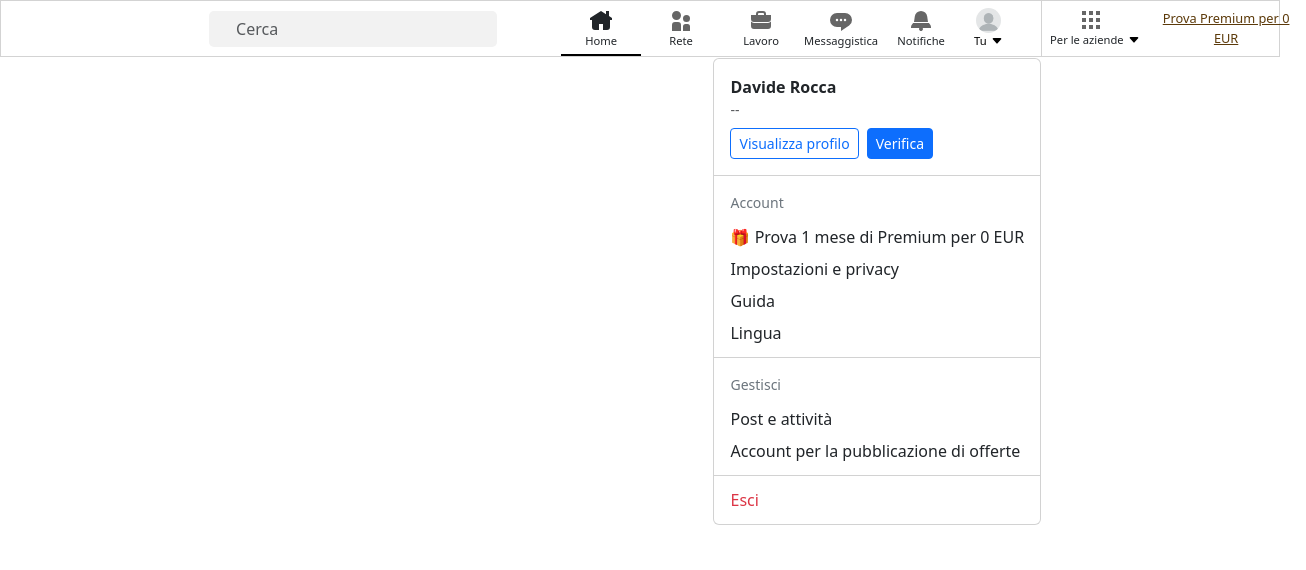
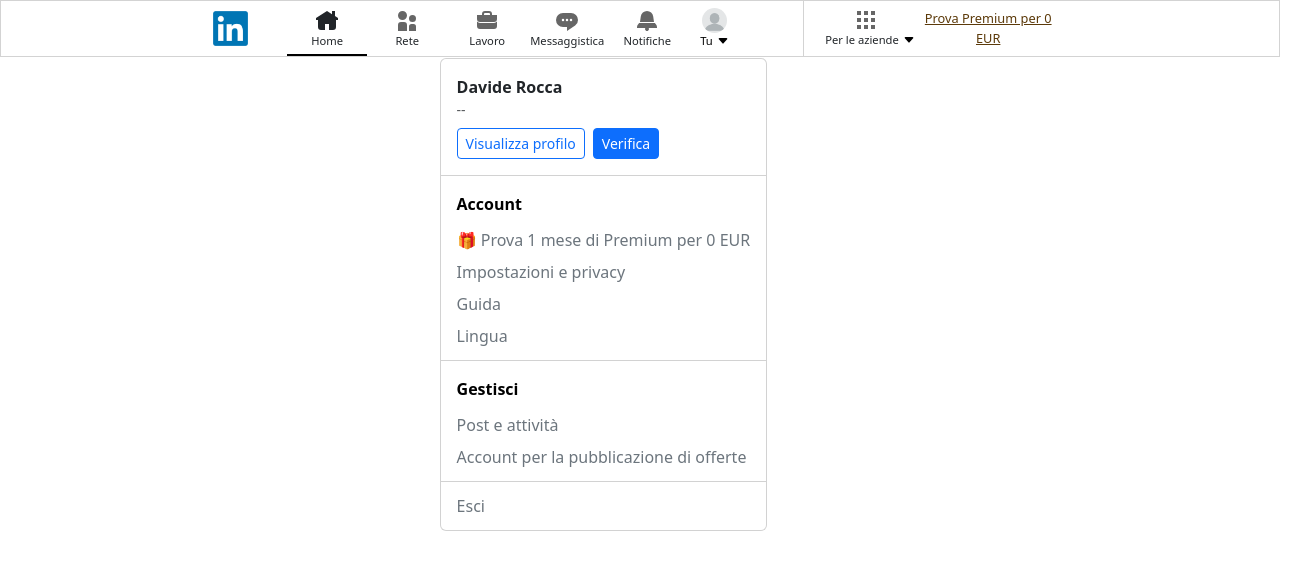
Before and after one commit to Sergio-dev01/BW3_Linkedin, a React (Vite) app: page / in a window 1280 px wide. Both pictures are taken after a click on the button "Tu". Shown: the top 570 px of the page, 1306 px wide, since content can reach past the window. Built offline with nearby package versions, Linux system fonts and the light colour scheme.

Commit message:
da sistemare responsivness

```diff
--- a/src/App.css
+++ b/src/App.css
@@ -49,3 +49,33 @@
 #dropdown-user::after {
   display: none !important;
 }
+
+.custom-icon {
+  color: #2a67a4;
+  font-size: 2.3rem;
+}
+
+.dropdownArea {
+  width: 850px;
+}
+
+.dropdownArea2 {
+  width: 800px;
+  height: 700px;
+}
+
+.dropdownArea3 {
+  width: 375px;
+  height: 650px;
+  border-right: 1px solid lightgrey;
+}
+
+.dropdownArea4 {
+  width: 375px;
+}
+
+@media screen and (max-width: 1700px) {
+  .searchForm {
+    display: none !important;
+  }
+}
--- a/src/components/TopBar.jsx
+++ b/src/components/TopBar.jsx
@@ -1,18 +1,20 @@
 import { Button, Col, Container, Dropdown, Form, Image, InputGroup, Nav, Navbar, NavDropdown, Row } from "react-bootstrap";
-import { CaretDownFill, Search } from "react-bootstrap-icons";
+import { Bullseye, CaretDownFill, CompassFill, Easel2Fill, FileEarmarkBarGraphFill, PatchCheckFill, PeopleFill, Search, Youtube } from "react-bootstrap-icons";
 
 const TopBar = function () {
   return (
     <Container fluid className="navbar-container">
       <Navbar expand="lg" className="navbar navbar-expand-lg py-0">
         <div className="d-flex w-100 align-items-center left-navbar">
-          <div className="d-flex align-items-center">
+          <Container fluid>
+            <Row className="w-100 align-items-center">
+              <Col xs={12} md={6} className="d-flex align-items-center mb-2 mb-md-0">
                 <Navbar.Brand href="#" className="me-2">
-              <Image className="img-fluid" style={{ width: "35px" }} src="public/LinkedIn_logo_initials.png" alt="logo" />
+                  <Image className="img-fluid" style={{ width: "35px" }} src="LinkedIn_logo_initials.png" alt="logo" />
                 </Navbar.Brand>
-            <Form inline>
-              <Row>
-                <Col xs="auto">
+                <Form className="d-flex flex-grow-1 searchForm">
+                  <Row className="w-100">
+                    <Col xs={12}>
                       <InputGroup className="navbar-form border-0">
                         <InputGroup.Text className="border-end-0 pe-1 bg-transparent border-0">
                           <Search className="text-muted" />
@@ -22,10 +24,11 @@
                     </Col>
                   </Row>
                 </Form>
-          </div>
-          <div className="d-flex align-items-center">
+              </Col>
+
+              <Col xs={12} md={6} className="d-flex justify-content-md-end justify-content-center align-items-center">
                 <Navbar.Collapse id="navbarSupportedContent">
-              <Nav className="me-auto mb-2 mb-lg-0">
+                  <Nav className="me-auto mb-2 mb-lg-0 d-flex flex-row flex-md-nowrap justify-content-center justify-content-md-end w-100">
                     <Nav.Link className="text-dark fs-custom pb-0 navbar-icons active" href="#">
                       <div className="d-flex flex-column justify-content-center align-items-center">
                         <svg
@@ -118,12 +121,7 @@
                         style={{ color: "black" }}
                       >
                         <div className="d-flex flex-column justify-content-center align-items-center">
-                      <img
-                        className="img-fluid"
-                        style={{ width: "25px", height: "25px", borderRadius: "50%" }}
-                        src="public/blank-profile.webp"
-                        alt="profileImg"
-                      />
+                          <img className="img-fluid" style={{ width: "25px", height: "25px", borderRadius: "50%" }} src="blank-profile.webp" alt="profileImg" />
                           <div className="d-flex align-items-center gap-1">
                             <p className="mb-0">Tu</p>
                             <CaretDownFill size={12} />
@@ -145,27 +143,33 @@
                           </div>
                         </div>
                         <Dropdown.Divider />
-                    <Dropdown.Header>Account</Dropdown.Header>
-                    <Dropdown.Item>🎁 Prova 1 mese di Premium per 0 EUR</Dropdown.Item>
-                    <Dropdown.Item>Impostazioni e privacy</Dropdown.Item>
-                    <Dropdown.Item>Guida</Dropdown.Item>
-                    <Dropdown.Item>Lingua</Dropdown.Item>
+                        <Dropdown.Header className="text-black fs-6 fw-bold">Account</Dropdown.Header>
+                        <Dropdown.Item className="text-secondary">🎁 Prova 1 mese di Premium per 0 EUR</Dropdown.Item>
+                        <Dropdown.Item className="text-secondary">Impostazioni e privacy</Dropdown.Item>
+                        <Dropdown.Item className="text-secondary">Guida</Dropdown.Item>
+                        <Dropdown.Item className="text-secondary">Lingua</Dropdown.Item>
                         <Dropdown.Divider />
-                    <Dropdown.Header>Gestisci</Dropdown.Header>
-                    <Dropdown.Item>Post e attività</Dropdown.Item>
-                    <Dropdown.Item>Account per la pubblicazione di offerte</Dropdown.Item>
+                        <Dropdown.Header className="text-black fs-6 fw-bold">Gestisci</Dropdown.Header>
+                        <Dropdown.Item className="text-secondary">Post e attività</Dropdown.Item>
+                        <Dropdown.Item className="text-secondary">Account per la pubblicazione di offerte</Dropdown.Item>
                         <Dropdown.Divider />
-                    <Dropdown.Item className="text-danger">Esci</Dropdown.Item>
+                        <Dropdown.Item className="text-secondary">Esci</Dropdown.Item>
                       </Dropdown.Menu>
                     </Dropdown>
                   </Nav>
                 </Navbar.Collapse>
-          </div>
+              </Col>
+            </Row>
+          </Container>
         </div>
         <div className="d-flex align-items-center gap-4" style={{ width: "400px" }}>
-          <NavDropdown
-            className="d-flex flex-row align-items-center navbar-icons"
-            title={
+          <Dropdown align="end">
+            <Dropdown.Toggle
+              variant="link"
+              id="dropdown-user"
+              className="d-flex flex-row align-items-center text-decoration-none navbar-icons"
+              style={{ color: "black" }}
+            >
               <div className="d-flex flex-column justify-content-center align-items-center">
                 <svg
                   xmlns="http://www.w3.org/2000/svg"
@@ -184,15 +188,84 @@
                   <CaretDownFill size={12} />
                 </div>
               </div>
-            }
-            caret={false}
-            id="navbarScrollingDropdown"
-          >
-            <NavDropdown.Item href="#">Profile</NavDropdown.Item>
-            <NavDropdown.Item href="#">App Settings</NavDropdown.Item>
-            <NavDropdown.Item href="#">Help</NavDropdown.Item>
-            <NavDropdown.Item href="#">Log Out</NavDropdown.Item>
-          </NavDropdown>
+            </Dropdown.Toggle>
+            <Dropdown.Menu>
+              <div className="dropdownArea d-flex justify-content-center align-items-center">
+                <div className="d-flex justify-content-center align-items-center dropdownArea2">
+                  <div className="d-flex flex-column justify-content-center dropdownArea3">
+                    <Dropdown.Header className="text-black fs-4 fw-bold my-4">Le mie app</Dropdown.Header>
+                    <div className="ms-4">
+                      <div className="d-flex align-items-center gap-2 mb-3">
+                        <CompassFill className="mb-3 custom-icon" />
+                        <p className="fw-bold">Trova nuovi clienti</p>
+                      </div>
+                      <div className="d-flex align-items-center gap-2 mb-3">
+                        <PeopleFill className="mb-3 custom-icon" />
+                        <p className="fw-bold">Gruppi</p>
+                      </div>
+                      <h1 className="text-secondary fs-6 mb-3">Talent</h1>
+                      <div className="d-flex align-items-center gap-2 mb-3">
+                        <FileEarmarkBarGraphFill className="mb-3 custom-icon" />
+                        <p className="fw-bold">Talent Insights</p>
+                      </div>
+                      <div className="d-flex align-items-center gap-2 mb-3">
+                        <Easel2Fill className="mb-3 custom-icon" />
+                        <p className="fw-bold">Pubblica un offerta di lavoro</p>
+                      </div>
+                      <h1 className="text-secondary fs-6 mb-3">Vendite</h1>
+                      <div className="d-flex align-items-center gap-2 mb-3">
+                        <PatchCheckFill className="mb-3 custom-icon" />
+                        <p className="fw-bold">Trova i migliori freelancer</p>
+                      </div>
+                      <h1 className="text-secondary fs-6 mb-3">Marketing</h1>
+                      <div className="d-flex align-items-center gap-2 mb-3">
+                        <Bullseye className="mb-3 custom-icon" />
+                        <p className="fw-bold">Pubblicizza</p>
+                      </div>
+                      <h1 className="text-secondary fs-6 mb-3">Learning</h1>
+                      <div className="d-flex align-items-center gap-2 mb-3">
+                        <Youtube className="mb-3 custom-icon" />
+                        <p className="fw-bold">Learning</p>
+                      </div>
+                    </div>
+                  </div>
+                  <div className="d-flex flex-column justify-content-center ms-5 dropdownArea4">
+                    <Dropdown.Header className="text-black fs-4 fw-bold mb-4 ps-0">Scopri altro per il business</Dropdown.Header>
+                    <div className="d-flex flex-column mb-3">
+                      <h1 className="fw-bold fs-6">Assumi su Linkedln</h1>
+                      <p className="text-secondary fs-6">Trova, attrai e assumi</p>
+                    </div>
+                    <div className="d-flex flex-column mb-3">
+                      <h1 className="fw-bold fs-6">Vendi con LinkedIn</h1>
+                      <p className="text-secondary fs-6">Sblocca nuove opportunità di vendita</p>
+                    </div>
+                    <div className="d-flex flex-column mb-3">
+                      <h1 className="fw-bold fs-6">Offerta di lavoro gratuita</h1>
+                      <p className="text-secondary fs-6">Ottieni rapidamente candidati qualificati</p>
+                    </div>
+                    <div className="d-flex flex-column mb-3">
+                      <h1 className="fw-bold fs-6">Fai pubblicità su Linkedin</h1>
+                      <p className="text-secondary fs-6">Acquisisci clienti e fai crescere la tua azienda</p>
+                    </div>
+                    <div className="d-flex flex-column mb-3">
+                      <h1 className="fw-bold fs-6">Inizia con Premium</h1>
+                      <p className="text-secondary fs-6">Amplia e sfrutta la tua rete</p>
+                    </div>
+                    <div className="d-flex flex-column mb-3">
+                      <h1 className="fw-bold fs-6">Impara con LinkedIn</h1>
+                      <p className="text-secondary fs-6">Corsi per formare i tuoi dipendenti</p>
+                    </div>
+                    <div className="d-flex flex-column mb-3">
+                      <h1 className="fw-bold fs-6">Centro per amministratori</h1>
+                      <p className="text-secondary fs-6">Gestisci i dettagli di fatturazione e account</p>
+                    </div>
+
+                    <h1 className="fw-bold fs-6">Crea una pagina iniziale +</h1>
+                  </div>
+                </div>
+              </div>
+            </Dropdown.Menu>
+          </Dropdown>
           <Nav.Link>
             <p className="business text-center p-3 pb-0" style={{ width: "10rem" }}>
               Prova Premium per 0 <br /> EUR
```
Lines whose indentation alone changed are shown as unchanged.
